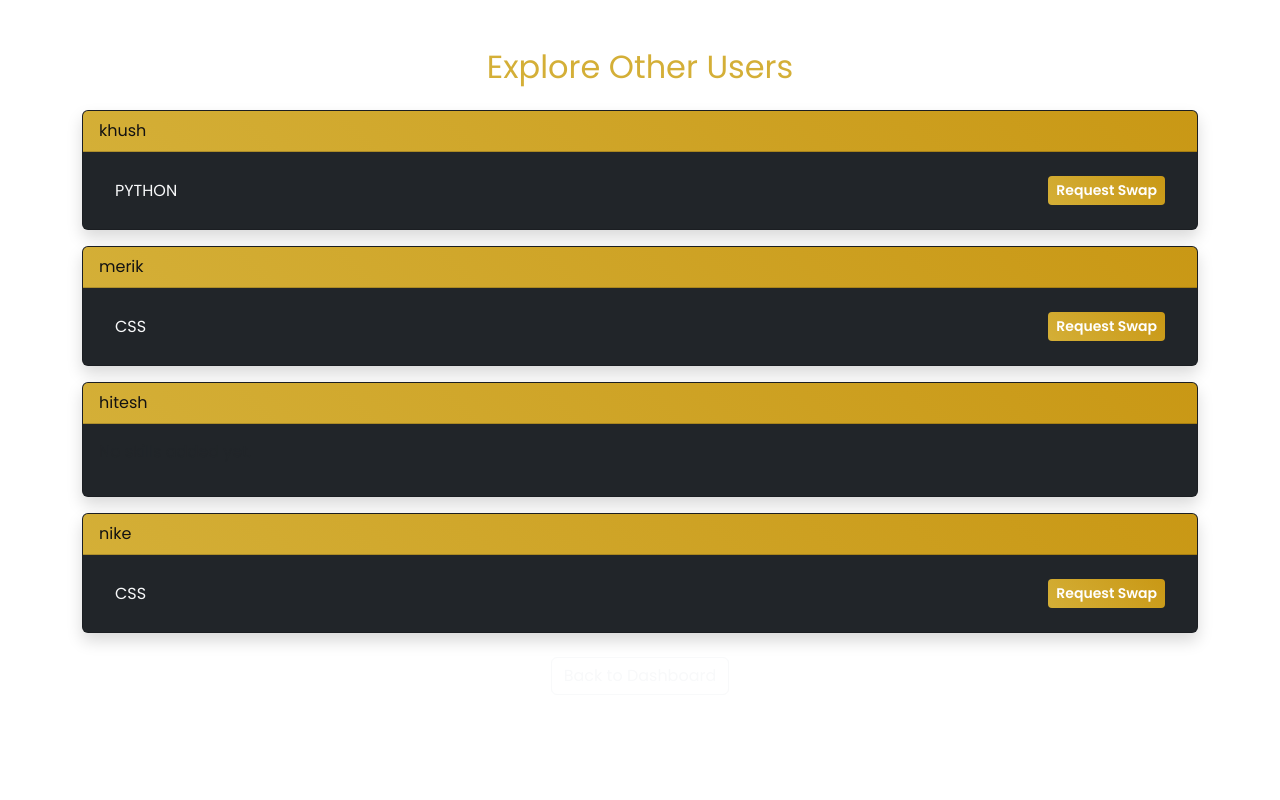
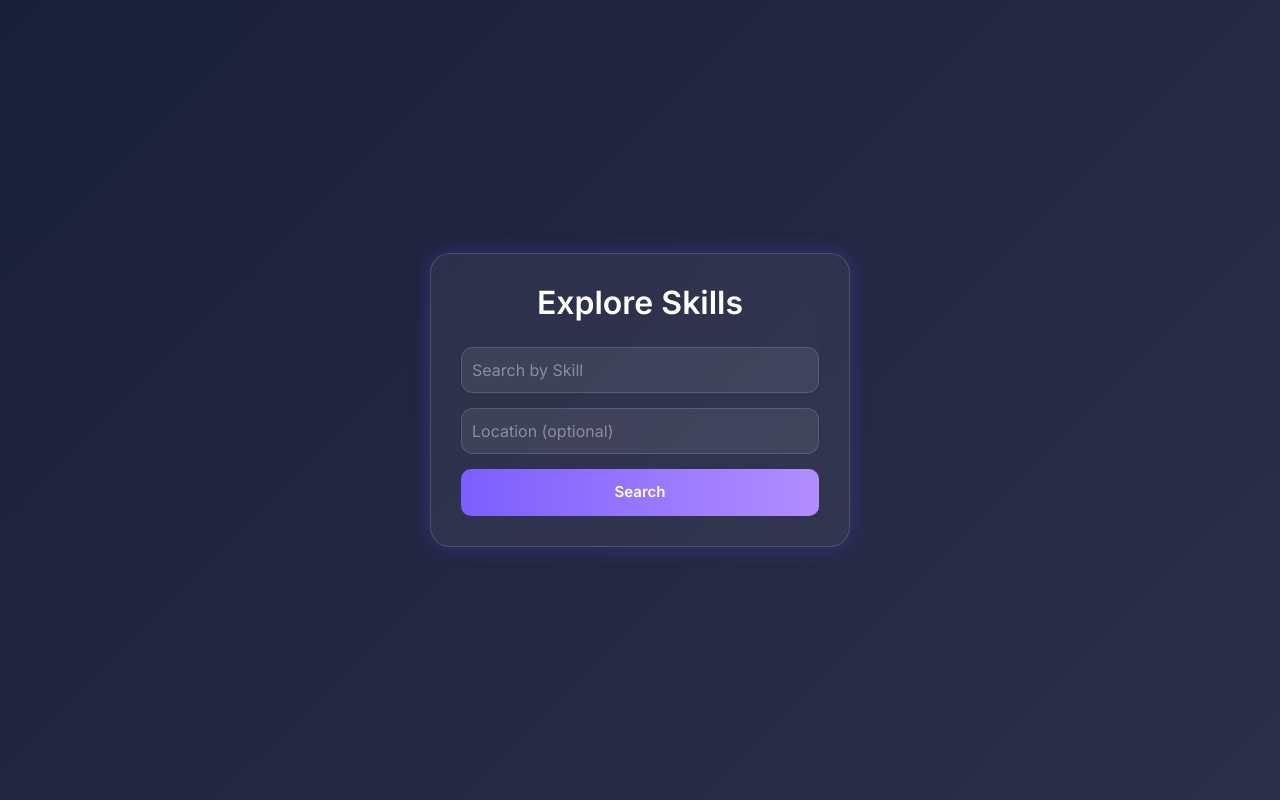
Before and after one commit to Vaibhav-ai-cloud/skill-swap-app, a Flask app: page /explore in a window 1280 px wide. Run offline with Flask 3, Linux system fonts and the light colour scheme; a user stored in the database is signed in; data comes from the database, SQL or seed files in the repository.

Commit message:
update code

```diff
--- a/skill swap/templates/explore.html
+++ b/skill swap/templates/explore.html
@@ -1,59 +1,87 @@
 <!DOCTYPE html>
 <html lang="en">
 <head>
-  <meta charset="UTF-8">
-  <title>Explore Users - Skill Swap</title>
-  <link href="https://cdn.jsdelivr.net/npm/bootstrap@5.3.3/dist/css/bootstrap.min.css" rel="stylesheet">
-  <link href="https://fonts.googleapis.com/css2?family=Poppins:wght@400;600&display=swap" rel="stylesheet">
+  <meta charset="UTF-8" />
+  <meta name="viewport" content="width=device-width, initial-scale=1.0"/>
+  <title>Explore – Skill Swap</title>
+  <link href="https://cdn.jsdelivr.net/npm/bootstrap@5.3.0/dist/css/bootstrap.min.css" rel="stylesheet" />
+  <link href="https://fonts.googleapis.com/css2?family=Inter:wght@400;500;600&display=swap" rel="stylesheet" />
   <style>
     body {
-      background-color: white;
-      color: #f8f9fa;
-      font-family: 'Poppins', sans-serif;
+      background: linear-gradient(135deg, #1a1f3a, #2c2f4a);
+      font-family: 'Inter', sans-serif;
+      color: white;
+      min-height: 100vh;
+      margin: 0;
+      display: flex;
+      justify-content: center;
+      align-items: center;
+      padding: 20px;
     }
-    .btn-gold {
-      background: linear-gradient(45deg, #d4af37, #c99815);
+
+    .glass-card {
+      background: rgba(255, 255, 255, 0.06);
+      backdrop-filter: blur(15px);
+      border-radius: 20px;
+      padding: 30px;
+      width: 100%;
+      max-width: 420px;
+      box-shadow: 0 0 20px rgba(105, 69, 249, 0.3);
+      border: 1px solid rgba(255, 255, 255, 0.15);
+      text-align: center;
+    }
+
+    h2 {
+      font-weight: 600;
+      margin-bottom: 25px;
+    }
+
+    .form-control {
+      background-color: rgba(255, 255, 255, 0.08);
+      border: 1px solid rgba(255, 255, 255, 0.2);
+      color: #fff;
+      border-radius: 12px;
+      padding: 10px;
+      margin-bottom: 15px;
+    }
+
+    .form-control::placeholder {
+      color: rgba(255, 255, 255, 0.4);
+    }
+
+    .btn-glass {
+      background: linear-gradient(to right, #7c5fff, #b28dff);
+      color: white;
       border: none;
-      color: white;
+      width: 100%;
+      padding: 12px;
+      border-radius: 10px;
       font-weight: 600;
+      font-size: 15px;
+      transition: 0.3s;
     }
-    .btn-gold:hover {
-      background: linear-gradient(45deg, #c99815, #d4af37);
-      color: #fff;
+
+    .btn-glass:hover {
+      box-shadow: 0 0 10px rgba(178, 141, 255, 0.5);
+    }
+
+    .footer {
+      font-size: 13px;
+      margin-top: 20px;
+      color: #bbb;
     }
   </style>
 </head>
 <body>
-<div class="container py-5">
-  <h2 class="text-center mb-4" style="color:#d4af37;">Explore Other Users</h2>
-  {% if user_skills %}
-    {% for user in user_skills %}
-      <div class="card bg-dark text-light mb-3 shadow">
-        <div class="card-header" style="background: linear-gradient(45deg, #d4af37, #c99815); color:#121212;">
-          {{ user.user_name }}
-        </div>
-        <div class="card-body">
-          {% if user.skills %}
-            <ul class="list-group list-group-flush">
-              {% for skill in user.skills %}
-                <li class="list-group-item bg-dark text-light d-flex justify-content-between align-items-center">
-                  {{ skill[1] }}
-                  <a href="/request_swap/{{ user.user_id }}/{{ skill[0] }}" class="btn btn-sm btn-gold">Request Swap</a>
-                </li>
-              {% endfor %}
-            </ul>
-          {% else %}
-            <p class="text-muted">No skills added yet.</p>
-          {% endif %}
-        </div>
-      </div>
-    {% endfor %}
-  {% else %}
-    <p class="text-muted text-center">No other users found.</p>
-  {% endif %}
-  <div class="text-center mt-4">
-    <a href="/dashboard" class="btn btn-outline-light">Back to Dashboard</a>
+
+  <div class="glass-card">
+    <h2>Explore Skills</h2>
+    <form method="GET" action="/explore">
+      <input type="text" name="skill" class="form-control" placeholder="Search by Skill" required>
+      <input type="text" name="location" class="form-control" placeholder="Location (optional)">
+      <button type="submit" class="btn btn-glass">Search</button>
+    </form>
   </div>
-</div>
+
 </body>
 </html>
```
Also changed, not shown: skill swap/templates/add_skill.html (+70 -26 lines), skill swap/templates/edit_skill.html (+70 -26 lines), skill swap/templates/register.html (+7 -8 lines).
